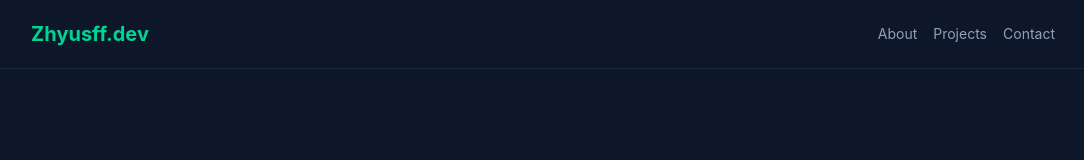
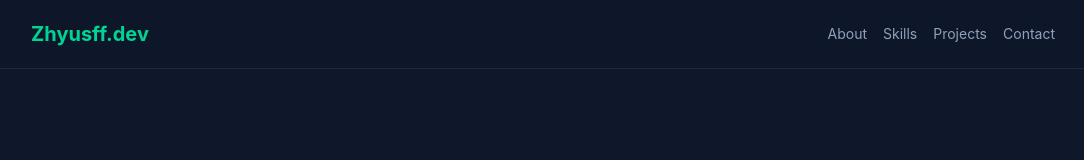
Before and after one commit to Yantokumar/portov2, a Vue app: page / in a window 1280 px wide. Shown: the top 160 px of the page, without its empty margins (97-1181 px from the left). Built offline with nearby package versions, Linux system fonts and the light colour scheme.

Commit message:
animasi scroll

```diff
--- a/package.json
+++ b/package.json
@@ -9,6 +9,7 @@
     "preview": "vite preview"
   },
   "dependencies": {
+    "@vueuse/core": "^14.3.0",
     "vue": "^3.5.34"
   },
   "devDependencies": {
--- a/src/App.vue
+++ b/src/App.vue
@@ -21,3 +21,9 @@ import Navbar from './components/Navbar.vue';
     <Contact />
   </div>
 </template>
+
+<style>
+html {
+  scroll-behavior: smooth;
+}
+</style>
--- a/src/components/About.vue
+++ b/src/components/About.vue
@@ -1,5 +1,10 @@
+<script setup>
+import { useAnimateOnScroll } from '../useAnimateOnScroll'
+const { target, isVisible } = useAnimateOnScroll()
+</script>
+
 <template>
-  <section id="about" class="space-y-4">
+  <section ref="target" id="about" class="space-y-4 scroll-mt-24 transition-all duration-1000 transform" :class="isVisible ? 'opacity-100 translate-y-0' : 'opacity-0 translate-y-10'">
     <h2 class="text-3xl font-bold text-emerald-400 border-b border-slate-800 pb-2">About Me</h2>
     <p class="text-slate-400 leading-relaxed">
       Saya adalah mahasiswa Sistem Informasi yang sedang antusias mempelajari dunia pemrograman. Saat ini fokus saya adalah menguasai pembuatan aplikasi web yang interaktif dan responsif, serta mengeksplorasi administrasi sistem berbasis Linux.
--- a/src/components/Contact.vue
+++ b/src/components/Contact.vue
@@ -1,28 +1,12 @@
 <script setup>
-const contacts = [
-  {
-    name: "GitHub",
-    icon: "💻",
-    url: "https://github.com/username-kamu",
-    color: "hover:bg-slate-800 hover:text-white hover:border-slate-700"
-  },
-  {
-    name: "Email",
-    icon: "✉️",
-    url: "mailto:email-kamu@gmail.com",
-    color: "hover:bg-emerald-500/10 hover:text-emerald-400 hover:border-emerald-500/30"
-  },
-  {
-    name: "LinkedIn",
-    icon: "👔",
-    url: "https://linkedin.com/in/username-kamu",
-    color: "hover:bg-blue-600/10 hover:text-blue-400 hover:border-blue-500/30"
-  }
-]
+import { contacts } from '../index.js'
+import { useAnimateOnScroll } from '../useAnimateOnScroll'
+
+const { target, isVisible } = useAnimateOnScroll()
 </script>
 
 <template>
-  <section id="contact" class="py-16 border-t border-slate-800/60 mt-20 text-center space-y-8">
+  <section ref="target" id="contact" class="py-16 border-t border-slate-800/60 mt-20 text-center space-y-8 scroll-mt-24 transition-all duration-1000 transform" :class="isVisible ? 'opacity-100 translate-y-0' : 'opacity-0 translate-y-10'">
     <div class="max-w-xl mx-auto space-y-3">
       <h2 class="text-3xl font-bold text-emerald-400">Mari Terkoneksi!</h2>
       <p class="text-slate-400 leading-relaxed">
--- a/src/components/Hero.vue
+++ b/src/components/Hero.vue
@@ -1,5 +1,10 @@
+<script setup>
+import { useAnimateOnScroll } from '../useAnimateOnScroll'
+const { target, isVisible } = useAnimateOnScroll()
+</script>
+
 <template>
-  <section class="py-20 text-center md:text-left flex flex-col md:flex-row items-center justify-between gap-8">
+  <section ref="target" class="py-20 text-center md:text-left flex flex-col md:flex-row items-center justify-between gap-8 transition-all duration-1000 transform" :class="isVisible ? 'opacity-100 translate-y-0' : 'opacity-0 translate-y-10'">
     <div class="space-y-4 max-w-2xl">
       <h1 class="text-4xl md:text-6xl font-extrabold tracking-tight">
         Halo, Saya <span class="text-emerald-400">Bahrudin Yusup Caruban</span>
@@ -12,6 +17,7 @@
     <div class="w-48 h-48 rounded-full bg-slate-800 border-2 border-emerald-500 overflow-hidden flex items-center justify-center">
       <img
         src="../assets/hero.png"
+        loading="lazy"
         alt="Foto Profil Bahrudin"
         class="w-full h-full object-cover"
       />
--- a/src/components/Navbar.vue
+++ b/src/components/Navbar.vue
@@ -4,6 +4,7 @@
       <div class="font-bold text-xl text-emerald-400">Zhyusff.dev</div>
       <div class="space-x-4 text-sm text-slate-400">
         <a href="#about" class="hover:text-white transition">About</a>
+        <a href="#skills" class="hover:text-white transition">Skills</a>
         <a href="#projects" class="hover:text-white transition">Projects</a>
         <a href="#contact" class="hover:text-white transition">Contact</a>
       </div>
--- a/src/components/Projects.vue
+++ b/src/components/Projects.vue
@@ -1,34 +1,12 @@
 <script setup>
-const projects = [
-  {
-    id: 1,
-    title: "AnimeLib",
-    description: "Aplikasi pustaka anime personal terinspirasi dari MyAnimeList untuk melacak anime favorit, riwayat menonton, dan rekomendasi.",
-    tech: ["React", "TypeScript", "Tailwind CSS"],
-    github: "https://github.com/username/animelib",
-    demo: "#"
-  },
-  {
-    id: 2,
-    title: "Discord Bot (Economy & Mini-Games)",
-    description: "Bot Discord interaktif yang dilengkapi dengan fitur virtual economy, sistem toko (shop), dan mini-game tebak-tebakan menggunakan Python.",
-    tech: ["Python", "discord.py"],
-    github: "https://github.com/username/discord-bot",
-    demo: "#"
-  },
-  {
-    id: 3,
-    title: "Kisah Kita",
-    description: "Website statis romantis dan interaktif yang didedikasikan khusus untuk mendokumentasikan momen kebersamaan dengan pasangan.",
-    tech: ["HTML", "CSS", "JavaScript"],
-    github: "#",
-    demo: "#"
-  }
-]
+import { projects } from '../index.js'
+import { useAnimateOnScroll } from '../useAnimateOnScroll'
+
+const { target, isVisible } = useAnimateOnScroll()
 </script>
 
 <template>
-  <section id="projects" class="space-y-6 scroll-mt-20">
+  <section ref="target" id="projects" class="space-y-6 scroll-mt-24 transition-all duration-1000 transform" :class="isVisible ? 'opacity-100 translate-y-0' : 'opacity-0 translate-y-10'">
     <div class="border-b border-slate-800 pb-2">
       <h2 class="text-3xl font-bold text-emerald-400">My Projects</h2>
       <p class="text-sm text-slate-400 mt-1">Beberapa proyek yang telah dan sedang saya kembangkan selama belajar pemrograman.</p>
--- a/src/components/Skills.vue
+++ b/src/components/Skills.vue
@@ -1,5 +1,10 @@
+<script setup>
+import { useAnimateOnScroll } from '../useAnimateOnScroll'
+const { target, isVisible } = useAnimateOnScroll()
+</script>
+
 <template>
-  <section class="space-y-4">
+  <section ref="target" id="skills" class="space-y-4 scroll-mt-24 transition-all duration-1000 transform" :class="isVisible ? 'opacity-100 translate-y-0' : 'opacity-0 translate-y-10'">
     <h2 class="text-3xl font-bold text-emerald-400 border-b border-slate-800 pb-2">Skills</h2>
     <div class="flex flex-wrap gap-3">
       <span class="px-4 py-2 bg-slate-800 rounded-lg text-sm font-semibold border border-slate-700">HTML & CSS</span>
--- /dev/null
+++ b/src/index.js
@@ -0,0 +1,47 @@
+export const projects = [
+  {
+    id: 1,
+    title: "AnimeLib",
+    description: "Aplikasi pustaka anime personal terinspirasi dari MyAnimeList untuk melacak anime favorit, riwayat menonton, dan rekomendasi.",
+    tech: ["React", "TypeScript", "Tailwind CSS"],
+    github: "https://github.com/username/animelib",
+    demo: "#"
+  },
+  {
+    id: 2,
+    title: "Discord Bot (Economy & Mini-Games)",
+    description: "Bot Discord interaktif yang dilengkapi dengan fitur virtual economy, sistem toko (shop), dan mini-game tebak-tebakan menggunakan Python.",
+    tech: ["Python", "discord.py"],
+    github: "https://github.com/username/discord-bot",
+    demo: "#"
+  },
+  {
+    id: 3,
+    title: "Kisah Kita",
+    description: "Website statis romantis dan interaktif yang didedikasikan khusus untuk mendokumentasikan momen kebersamaan dengan pasangan.",
+    tech: ["HTML", "CSS", "JavaScript"],
+    github: "#",
+    demo: "#"
+  }
+];
+
+export const contacts = [
+  {
+    name: "GitHub",
+    icon: "💻",
+    url: "https://github.com/username-kamu",
+    color: "hover:bg-slate-800 hover:text-white hover:border-slate-700"
+  },
+  {
+    name: "Email",
+    icon: "✉️",
+    url: "mailto:email-kamu@gmail.com",
+    color: "hover:bg-emerald-500/10 hover:text-emerald-400 hover:border-emerald-500/30"
+  },
+  {
+    name: "LinkedIn",
+    icon: "👔",
+    url: "https://linkedin.com/in/username-kamu",
+    color: "hover:bg-blue-600/10 hover:text-blue-400 hover:border-blue-500/30"
+  }
+];
--- /dev/null
+++ b/src/useAnimateOnScroll.js
@@ -0,0 +1,26 @@
+import { ref, onMounted, onUnmounted } from 'vue'
+
+export function useAnimateOnScroll() {
+  const target = ref(null)
+  const isVisible = ref(false)
+  let observer = null
+
+  onMounted(() => {
+    observer = new IntersectionObserver(([entry]) => {
+      if (entry.isIntersecting) {
+        isVisible.value = true
+        if (target.value) observer.unobserve(target.value)
+      }
+    })
+
+    if (target.value) {
+      observer.observe(target.value)
+    }
+  })
+
+  onUnmounted(() => {
+    if (observer) observer.disconnect()
+  })
+
+  return { target, isVisible }
+}
```
Also changed, not shown: 2 other files (tests, documents, lock files or other folders).
